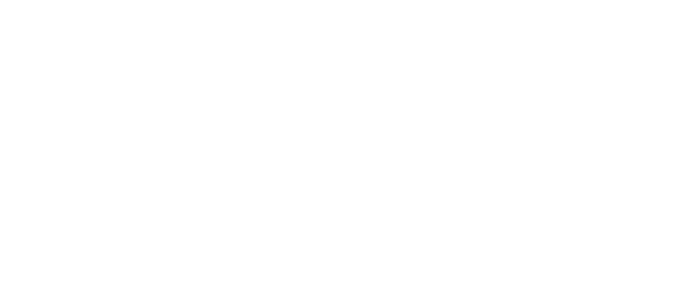
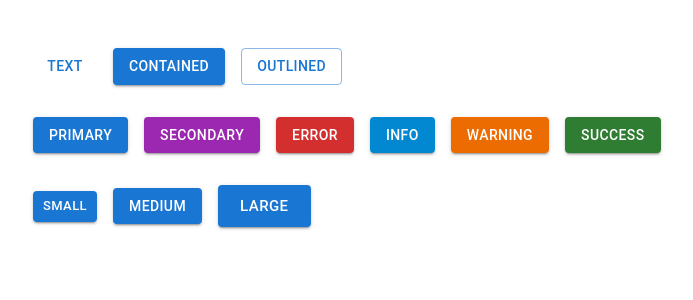
Before and after one commit to Aaron-KASONGO/react-mui-demo, a React (Create React App) app in the folder react-mui-demo/: page / in a window 1280 px wide. Shown: the top 300 px of the page, without its empty margins (15-708 px from the left). Built offline with nearby package versions, Linux system fonts and the light colour scheme.

Commit message:
Adding some buttons

```diff
--- a/react-mui-demo/src/App.css
+++ b/react-mui-demo/src/App.css
@@ -1,5 +1,5 @@
 .App {
-  text-align: center;
+  margin: 3rem;
 }
 
 .App-logo {
--- a/react-mui-demo/src/App.js
+++ b/react-mui-demo/src/App.js
@@ -1,8 +1,12 @@
 import './App.css';
+import MuiButton from './components/MuiButton';
+import { MuiTypography } from './components/MuiTypography';
 
 function App() {
   return (
     <div className="App">
+      {/* <MuiTypography /> */}
+      <MuiButton />
     </div>
   );
 }
--- /dev/null
+++ b/react-mui-demo/src/components/MuiButton.js
@@ -0,0 +1,35 @@
+import { Button, Stack } from "@mui/material";
+
+function MuiButton() {
+    return (
+        <>
+            <Stack spacing={4}>
+                {/* Création de boutons */}
+                <Stack spacing={2} direction="row">
+                    <Button variant="text" href="https://google.com">Text</Button> {/* lien à travers le bouton */}
+                    <Button variant="contained">Contained</Button>
+                    <Button variant="outlined">Outlined</Button>
+                </Stack>
+
+                {/* Boutons colorés */}
+                <Stack spacing={2} direction="row">
+                    <Button variant="contained" color="primary">Primary</Button>
+                    <Button variant="contained" color="secondary">Secondary</Button>
+                    <Button variant="contained" color="error">Error</Button>
+                    <Button variant="contained" color="info">Info</Button>
+                    <Button variant="contained" color="warning">Warning</Button>
+                    <Button variant="contained" color="success">Success</Button>
+                </Stack>
+
+                {/* Taille de boutons */}
+                <Stack display="block" spacing={2} direction="row">
+                    <Button variant="contained" size="small">Small</Button>
+                    <Button variant="contained" size="medium">Medium</Button>
+                    <Button variant="contained" size="large">Large</Button>
+                </Stack>
+            </Stack>
+        </>
+    );
+}
+
+export default MuiButton;
--- /dev/null
+++ b/react-mui-demo/src/components/MuiTypography.js
@@ -0,0 +1,26 @@
+import { Typography } from '@mui/material'
+
+export const MuiTypography = () => {
+    return (
+        <>
+        {/* Les Header */}
+            <Typography variant='h1'>h1 Heading</Typography>
+            <Typography variant='h2'>h2 Heading</Typography>
+            <Typography variant='h3'>h3 Heading</Typography>
+            <Typography variant='h4' component='h1' gutterBotom>h4 Heading</Typography>
+            <Typography variant='h5'>h5 Heading</Typography>
+            <Typography variant='h6'>h6 Heading</Typography>
+
+            {/* Les sous-titres */}
+
+            <Typography variant='subtitle1'>Subtitle 1</Typography>
+            <Typography variant='subtitle2'>Subtitle 2</Typography>
+
+            {/* Corps de texte */}
+
+            <Typography variant='body1'>Texte body 1</Typography>
+            <Typography variant='body1'>Texte body 2</Typography>
+
+        </>
+    )
+}
```
